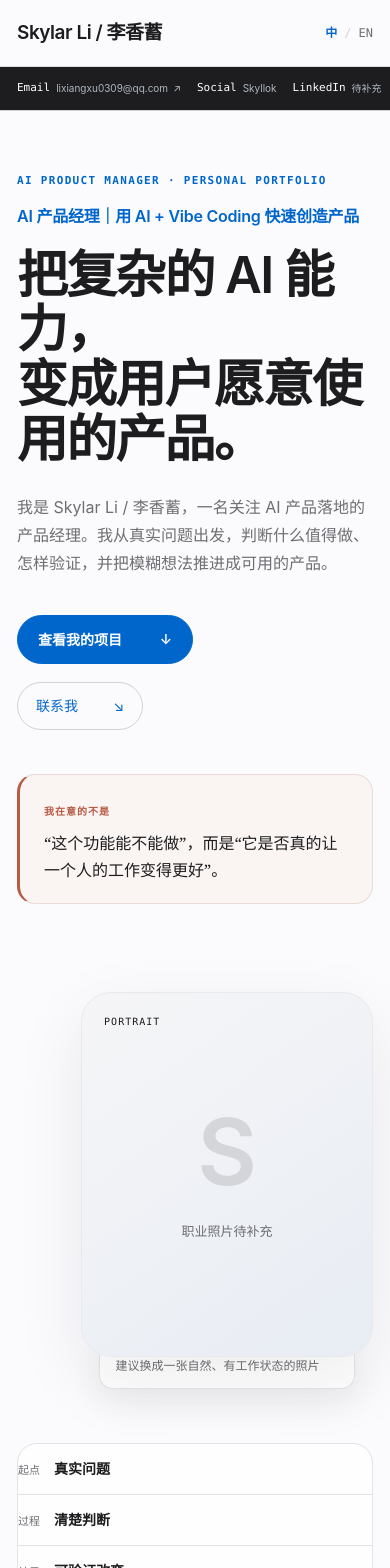
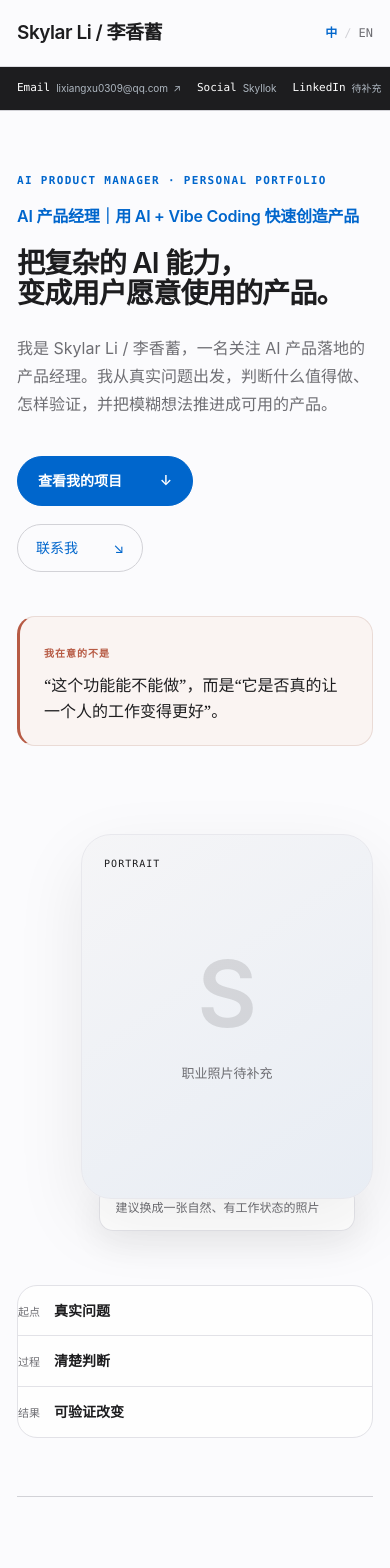
Before and after one commit to okay-star/Skylar-AI-Portfolio, a Next.js app: page / in a window 390 px wide. Shown: the top 1568 px of the page. Built offline with nearby package versions, Linux system fonts and the light colour scheme.

Commit message:
change: keep bilingual Hero statements on single lines

```diff
--- a/app/globals.css
+++ b/app/globals.css
@@ -297,7 +297,7 @@ a.contact-link:hover {
   max-width: 860px;
   margin-top: 22px;
   color: var(--ink);
-  font-size: clamp(58px, 7.1vw, 104px);
+  font-size: clamp(42px, 5vw, 64px);
   font-weight: 600;
   letter-spacing: -0.035em;
   line-height: 1.08;
@@ -306,6 +306,11 @@ a.contact-link:hover {
 .hero-copy h1 span,
 .hero-copy h1 strong {
   display: block;
+  white-space: nowrap;
+}
+
+html[lang="en"] .hero-copy h1 {
+  font-size: clamp(34px, 3.3vw, 42px);
 }
 
 .hero-copy h1 strong {
@@ -1084,12 +1089,21 @@ a.contact-link:hover {
   }
 
   .hero {
-    grid-template-columns: 1fr 280px;
-    column-gap: 40px;
+    grid-template-columns: 1fr;
   }
 
   .hero-copy h1 {
-    font-size: clamp(46px, 7.5vw, 68px);
+    font-size: clamp(38px, 6.8vw, 58px);
+  }
+
+  html[lang="en"] .hero-copy h1 {
+    font-size: clamp(30px, 4.8vw, 38px);
+  }
+
+  .portrait-block {
+    width: 280px;
+    justify-self: end;
+    margin-top: 56px;
   }
 
   .principle-strip {
@@ -1184,9 +1198,13 @@ a.contact-link:hover {
 
   .hero-copy h1 {
     margin-top: 20px;
-    font-size: clamp(43px, 13vw, 62px);
+    font-size: clamp(23px, 7.2vw, 46px);
     letter-spacing: -0.03em;
     line-height: 1.08;
+  }
+
+  html[lang="en"] .hero-copy h1 {
+    font-size: clamp(17px, 5vw, 31px);
   }
 
   .hero-intro {
```
Also changed, not shown: 1 other file (tests, documents, lock files or other folders).
